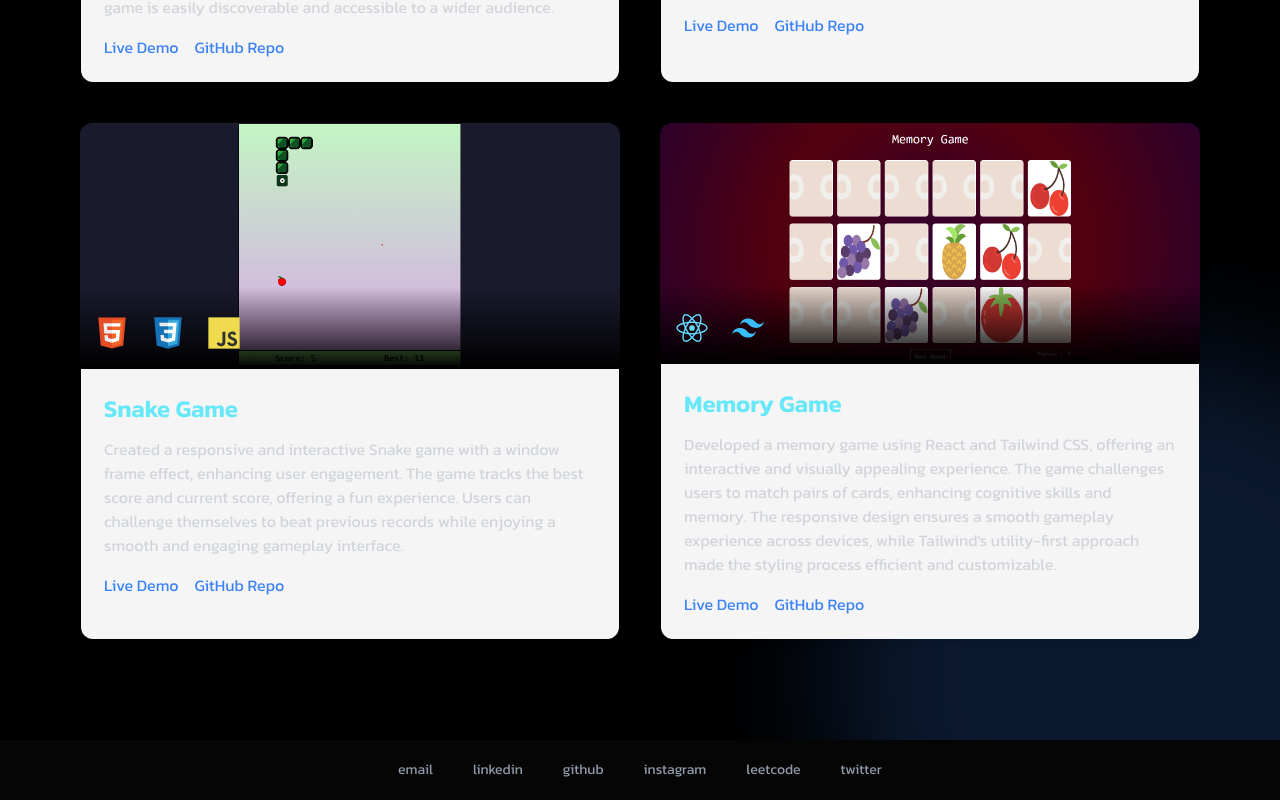
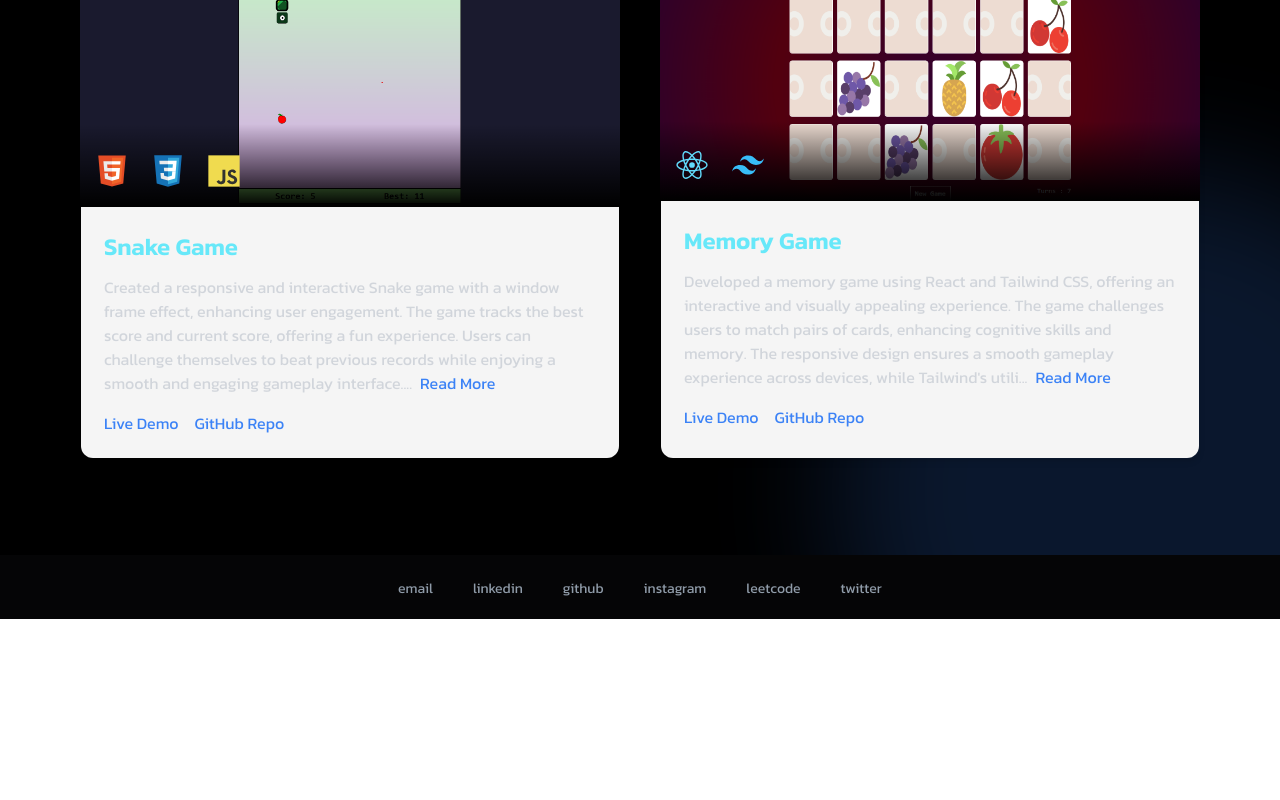
Before and after one commit to Pratham2703005/Portfolio, a React (Vite) app: page /projects in a window 1280 px wide. Shown: the part 1280-2080 px from the top of the page. After the commit the page ends 1899 px from the top, so only its background shows below. Built offline with nearby package versions, Linux system fonts and the light colour scheme.

Commit message:
ui readme less

```diff
--- a/src/components/about/aboutpage.jsx
+++ b/src/components/about/aboutpage.jsx
@@ -58,10 +58,9 @@ const About = () => {
             }`}
           >
            <CoolMode>
-
-            <h2 className="text-5xl font-extrabold mb-6 bg-clip-text text-transparent bg-gradient-to-r from-blue-400 to-cyan-300">
+            <h2 className="text-4xl sm:text-5xl font-extrabold mb-0 sm:mb-6 bg-clip-text text-transparent bg-gradient-to-r from-blue-400 to-cyan-300">
               <TypingEffect
-                text="Hello, I'm Pratham Israni"
+                text="Hi, this is Pratham Israni"
                 speed={50}
                 eraseSpeed={1000}
                 typingDelay={500}
@@ -69,20 +68,24 @@ const About = () => {
               />
             </h2>
           </CoolMode>
+
           <p className="text-lg leading-relaxed">
-              As a passionate <span className="font-semibold text-cyan-300">Software Developer</span> and{' '}
-              <span className="font-semibold text-blue-300">Competitive Programmer</span>, I thrive on solving
-              challenging problems and building innovative solutions. With a strong focus on clean, efficient code, I
-              love diving into new technologies and improving my skills through continuous learning.
+            I'm a passionate <span className="font-semibold text-cyan-300">Software Developer</span> and{' '}
+            <span className="font-semibold text-blue-300">Competitive Programmer</span>, driven by my love for solving complex
+            problems and creating impactful solutions. With a strong focus on writing clean, efficient code, I enjoy diving into
+            emerging technologies and constantly enhancing my skills.
           </p>
+
           <p className="text-lg leading-relaxed">
-              Whether it's tackling algorithmic challenges, developing dynamic web applications, or exploring new tech
-              stacks, I'm always eager to take on new projects. I believe in pushing boundaries and constantly evolving,
-              both as a programmer and as an individual.
+            Whether it's tackling algorithmic challenges, building dynamic web applications, or exploring the latest tech
+            trends, I'm always up for taking on new projects. I believe in pushing boundaries and constantly evolving, both
+            as a programmer and as an individual.
           </p>
+
           <p className="text-lg font-semibold italic">
-              Take a look at my portfolio to explore my projects and the skills I've acquired along the way. 🚀
+            Feel free to explore my portfolio to check out the projects I've worked on and the skills I've honed over time. 🚀
           </p>
+
 
             {/* Resume Buttons */}
             <div className="mt-8">
--- a/src/components/footer/footersection.jsx
+++ b/src/components/footer/footersection.jsx
@@ -1,15 +1,41 @@
 import { Link } from 'react-router-dom'
-
+import { FaGithub, FaLinkedin, FaInstagram, FaEnvelope, FaTwitter } from 'react-icons/fa'
+import { SiLeetcode } from "react-icons/si";
 const Footer = () => {
     return (
-        <div className='w-full absolute bottom-0 z-10'>
+        <div className='w-full absolute bottom-0 z-10 select-none'>
             <div className="flex justify-center gap-4 md:gap-10 h-min px-5 overflow-x-auto w-full md:w-auto mt-5 md:mt-0 md:order-none py-5 bg-[rgb(5,5,6)] backdrop-blur">
-                <Link to={"https://mail.google.com/mail/u/0/?fs=1&to=pk2732004@gmail.com&tf=cm"} target='_blank'><p className="text-mid-blue text-sm font-base hover:text-white cursor-pointer h-min">email</p></Link>
-                <Link to={"https://www.linkedin.com/in/pratham-israni-a6b672275/"} target='_blank'><p className="text-mid-blue text-sm font-base hover:text-white cursor-pointer h-min">linkedin</p></Link>
-                <Link to={"https://github.com/Pratham2703005"} target='_blank'><p className="text-mid-blue text-sm font-base hover:text-white cursor-pointer h-min">github</p></Link>
-                <Link to={"https://www.instagram.com/pk2732004/"} target='_blank'><p className="text-mid-blue text-sm font-base hover:text-white cursor-pointer h-min">instagram</p></Link>
-                <Link to={"https://leetcode.com/u/Pratham012/"} target='_blank'><p className="text-mid-blue text-sm font-base hover:text-white cursor-pointer h-min">leetcode</p></Link>
-                <Link to={"https://x.com/Pratham85477378"} target='_blank'><p className="text-mid-blue text-sm font-base hover:text-white cursor-pointer h-min">twitter</p></Link>
+
+                {/* Show Text for larger screens, Show Icons for smaller screens */}
+                <Link to={"https://mail.google.com/mail/u/0/?fs=1&to=pk2732004@gmail.com&tf=cm"} target='_blank'>
+                    <p className="hidden sm:inline text-mid-blue text-sm font-base hover:text-white cursor-pointer h-min">email</p>
+                    <FaEnvelope className="sm:hidden text-mid-blue text-xl hover:text-white cursor-pointer h-min" />
+                </Link>
+
+                <Link to={"https://www.linkedin.com/in/pratham-israni-a6b672275/"} target='_blank'>
+                    <p className="hidden sm:inline text-mid-blue text-sm font-base hover:text-white cursor-pointer h-min">linkedin</p>
+                    <FaLinkedin className="sm:hidden text-mid-blue text-xl hover:text-white cursor-pointer h-min" />
+                </Link>
+
+                <Link to={"https://github.com/Pratham2703005"} target='_blank'>
+                    <p className="hidden sm:inline text-mid-blue text-sm font-base hover:text-white cursor-pointer h-min">github</p>
+                    <FaGithub className="sm:hidden text-mid-blue text-xl hover:text-white cursor-pointer h-min" />
+                </Link>
+
+                <Link to={"https://www.instagram.com/pk2732004/"} target='_blank'>
+                    <p className="hidden sm:inline text-mid-blue text-sm font-base hover:text-white cursor-pointer h-min">instagram</p>
+                    <FaInstagram className="sm:hidden text-mid-blue text-xl hover:text-white cursor-pointer h-min" />
+                </Link>
+
+                <Link to={"https://leetcode.com/u/Pratham012/"} target='_blank'>
+                    <p className="hidden sm:inline text-mid-blue text-sm font-base hover:text-white cursor-pointer h-min">leetcode</p>
+                    <SiLeetcode className="sm:hidden text-mid-blue text-xl hover:text-white cursor-pointer h-min" />
+                </Link>
+
+                <Link to={"https://x.com/Pratham85477378"} target='_blank'>
+                    <p className="hidden sm:inline text-mid-blue text-sm font-base hover:text-white cursor-pointer h-min">twitter</p>
+                    <FaTwitter className="sm:hidden text-mid-blue text-xl hover:text-white cursor-pointer h-min" />
+                </Link>
             </div>
         </div>
     )
--- a/src/components/home/homepage.jsx
+++ b/src/components/home/homepage.jsx
@@ -35,7 +35,7 @@ const Home = () => {
                 </h1>
 
                 {/* Type animation with fixed height to prevent layout shift */}
-                <div className="h-16 sm:h-20 flex items-center justify-center sm:justify-start">
+                <div className="h-16 sm:h-14 flex items-center justify-center sm:justify-start">
                   <TypeAnimation
                     sequence={[
                       "Programmer.",
--- a/src/components/projects/projectcard.jsx
+++ b/src/components/projects/projectcard.jsx
@@ -1,23 +1,43 @@
 /* eslint-disable react/prop-types */
-// import { motion } from "framer-motion";
-import CoolMode from '../ui/CoolMode'
-import  MagicCard  from '../ui/MagicCard' // Assuming MagicCard is in the same folder as CoolMode
+import { useState, useEffect } from 'react';
+import CoolMode from '../ui/CoolMode';
+import MagicCard from '../ui/MagicCard'; // Assuming MagicCard is in the same folder as CoolMode
 
 const ProjectCard = ({ image, title, description, liveLink, repoLink, techStack }) => {
+  const [isExpanded, setIsExpanded] = useState(false);
+  const [isMobile, setIsMobile] = useState(false);
+
+  // Detect screen size
+  useEffect(() => {
+    const handleResize = () => {
+      setIsMobile(window.innerWidth <= 768); // Mobile screens are 768px or less
+    };
+
+    handleResize(); // Check screen size initially
+    window.addEventListener('resize', handleResize); // Add event listener to resize window
+    return () => window.removeEventListener('resize', handleResize); // Cleanup
+  }, []);
+
+  const handleToggleDescription = () => {
+    setIsExpanded(!isExpanded);
+  };
+
+  const charLimit = isMobile ? 150 : 300; // Adjust char limit based on screen size
+
   return (
     <MagicCard
       gradientSize={250}  // Customize the gradient size if needed
       gradientColor="#262626"
       gradientOpacity={0.8}
       gradientFrom="#3b82f6"
-      gradientTo=" #3b82f6"
+      gradientTo="#3b82f6"
       className="rounded-lg overflow-hidden shadow-md transition-transform transform hover:scale-[1.01] relative"
     >
       <div className="relative">
         <div className="aspect-w-16 aspect-h-9">
           <img
             src={image}
-      alt={title} // Ensure `title` is defined as a string
+            alt={title}
             className="w-full h-full object-cover"
           />
         </div>
@@ -31,8 +51,8 @@ const ProjectCard = ({ image, title, description, liveLink, repoLink, techStack
               <CoolMode>
                 <img
                   src={tech}
-            alt={`tech-${index}`} // Properly closed attribute
-            className="w-8 h-8 object-contain mr-4 hover:scale-110 transition-all"
+                  alt={`tech-${index}`}
+                  className="w-6 h-6 md:w-8 md:h-8 object-contain mr-2 sm:mr-4 hover:scale-110 transition-all"
                 />
               </CoolMode>
             </div>
@@ -40,13 +60,21 @@ const ProjectCard = ({ image, title, description, liveLink, repoLink, techStack
         </div>
       </div>
 
-
-
-
       {/* Tech Stack and Links */}
       <div className="p-6">
         <h3 className="text-2xl font-semibold text-cyan-300 mb-3">{title}</h3>
-        <p className="text-gray-300 mb-4">{description}</p>
+
+        {/* Description with Read More/Read Less */}
+        <p className="text-gray-300 mb-4">
+          {isExpanded ? description : `${description.substring(0, charLimit)}...`}
+          <span
+            onClick={handleToggleDescription}
+            className="text-blue-500 cursor-pointer hover:text-blue-400 ml-2"
+          >
+            {isExpanded ? 'Read Less' : 'Read More'}
+          </span>
+        </p>
+
         <div className="flex gap-4">
           {liveLink && (
             <a
--- a/src/components/skills/skillspage.jsx
+++ b/src/components/skills/skillspage.jsx
@@ -118,20 +118,21 @@ const Skills = () => {
               Passionate about solving complex problems using C++ in Data Structures and Algorithms (DSA). Continuously enhancing my skills through competitive coding platforms and algorithmic challenges.
             </p>
 
-            <div className="mt-2 flex gap-6 justify-start flex-wrap">
-              <Link to="https://leetcode.com/u/Pratham012/" target="_blank">
+            <div className="mt-2 flex gap-2 md:gap-4 justify-start flex-wrap w-full">
+              <Link to="https://leetcode.com/u/Pratham012/"  className="w-full md:w-auto" target="_blank">
 
                 <motion.button
-                  className="bg-blue-600 text-white py-3 px-6 rounded-lg text-sm font-medium cursor-pointer hover:bg-blue-500 transition-all duration-300 transform hover:scale-105"
-                  whileHover={{ scale: 1.1 }}
+                  className="bg-blue-600 w-full text-white py-3 px-6 rounded-lg text-sm font-medium cursor-pointer hover:bg-blue-500 transition-all duration-300 transform hover:scale-105"
+                  whileHover={{ scale: 1.05 }}
                   >
                   Progress on LeetCode
                 </motion.button>
               </Link>
-              <Link to="https://www.geeksforgeeks.org/user/pk2732004/" target="_blank">
+              <Link to="https://www.geeksforgeeks.org/user/pk2732004/" className="w-full md:w-auto"
+              target="_blank">
                 <motion.button
-                  className="bg-transparent border-2 border-blue-600 text-blue-600 py-3 px-6 rounded-lg text-sm font-medium cursor-pointer hover:bg-blue-600 hover:text-white transition-all duration-300 transform hover:scale-105"
-                  whileHover={{ scale: 1.1 }}
+                  className="bg-transparent w-full border-2 border-blue-600 text-blue-600 py-3 px-6 rounded-lg text-sm font-medium cursor-pointer hover:bg-blue-600 hover:text-white transition-all duration-300 transform hover:scale-105"
+                  whileHover={{ scale: 1.05 }}
                   >
                   Progress on GFG
                 </motion.button>
--- a/src/components/ui/GlitchButton.css
+++ b/src/components/ui/GlitchButton.css
@@ -2,7 +2,6 @@
 #glitch,#glitch::after {
     padding: 10px 50px;
     font-size: 20px;
-    border: 2px solid  #3b82f6;
     border-radius: 5px;
     color: white;
     background-color: transparent;
--- a/src/components/ui/GlitchButton.jsx
+++ b/src/components/ui/GlitchButton.jsx
@@ -2,7 +2,7 @@
 import './GlitchButton.css';
 const GlitchButton = ({children, className, onClick}) => {
   return (
-    <button className={className} onClick={onClick} id="glitch" >
+    <button className={`!px-2 sm:px-[50px] ${className}`} onClick={onClick} id="glitch"  >
     {children}
     </button>
   )
```
Also changed, not shown: public/footer/github.svg (added), public/footer/linkedin.svg (added). Lines whose indentation alone changed are shown as unchanged.
